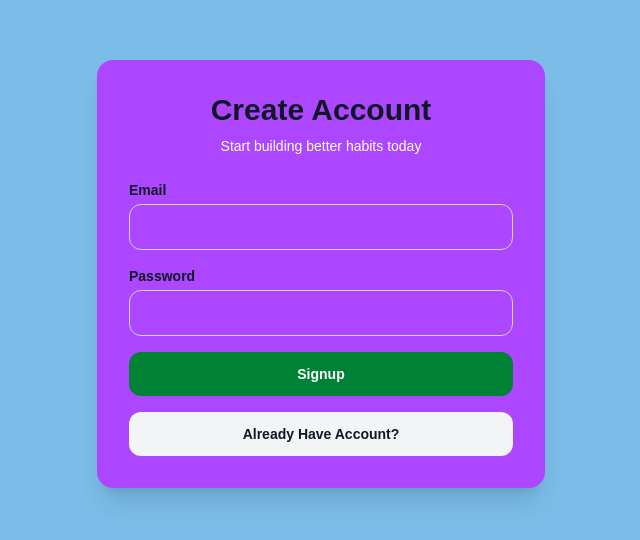
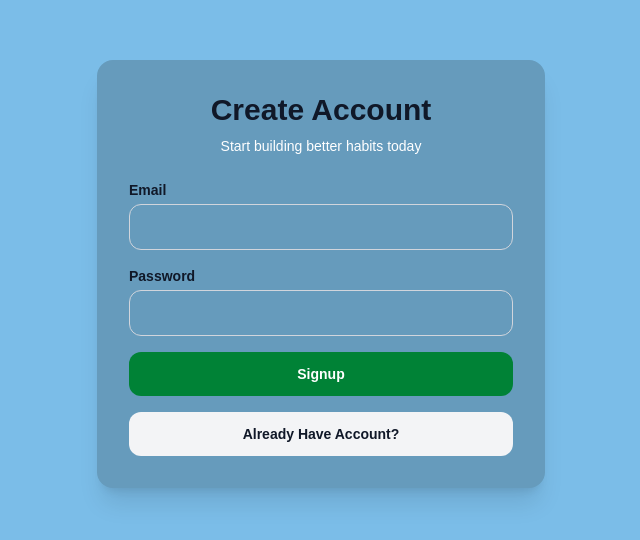
Before and after one commit to Kariim2k/krack-habit-tracker, a Next.js app: page /signup in a window 1280 px wide. Shown: the part 126-666 px from the top of the page, without its empty margins (319-959 px from the left). Built offline with nearby package versions, Linux system fonts and the light colour scheme.

Commit message:
Change background color of SignupForm section

```diff
--- a/src/components/auth/SignupForm.tsx
+++ b/src/components/auth/SignupForm.tsx
@@ -39,7 +39,7 @@ export default function SignupForm() {
 
   return (
     <main className="min-h-screen flex items-center justify-center p-4 sm:p-6">
-      <section className="w-full max-w-md rounded-2xl bg-purple-500 p-6 sm:p-8 shadow-xl">
+      <section className="w-full max-w-md rounded-2xl bg-[#669bbc] p-6 sm:p-8 shadow-xl">
         <h1 className="text-center text-3xl font-extrabold text-gray-900">
           Create Account
         </h1>
```
